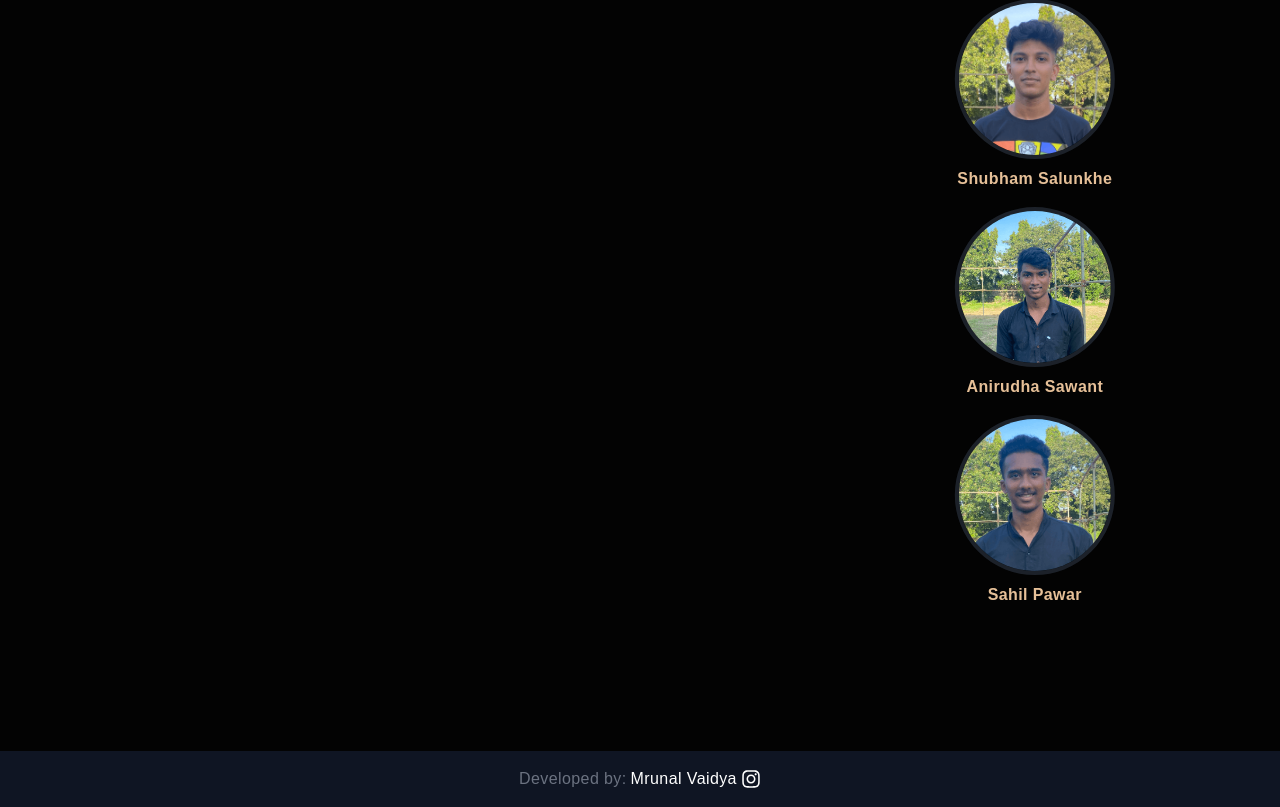
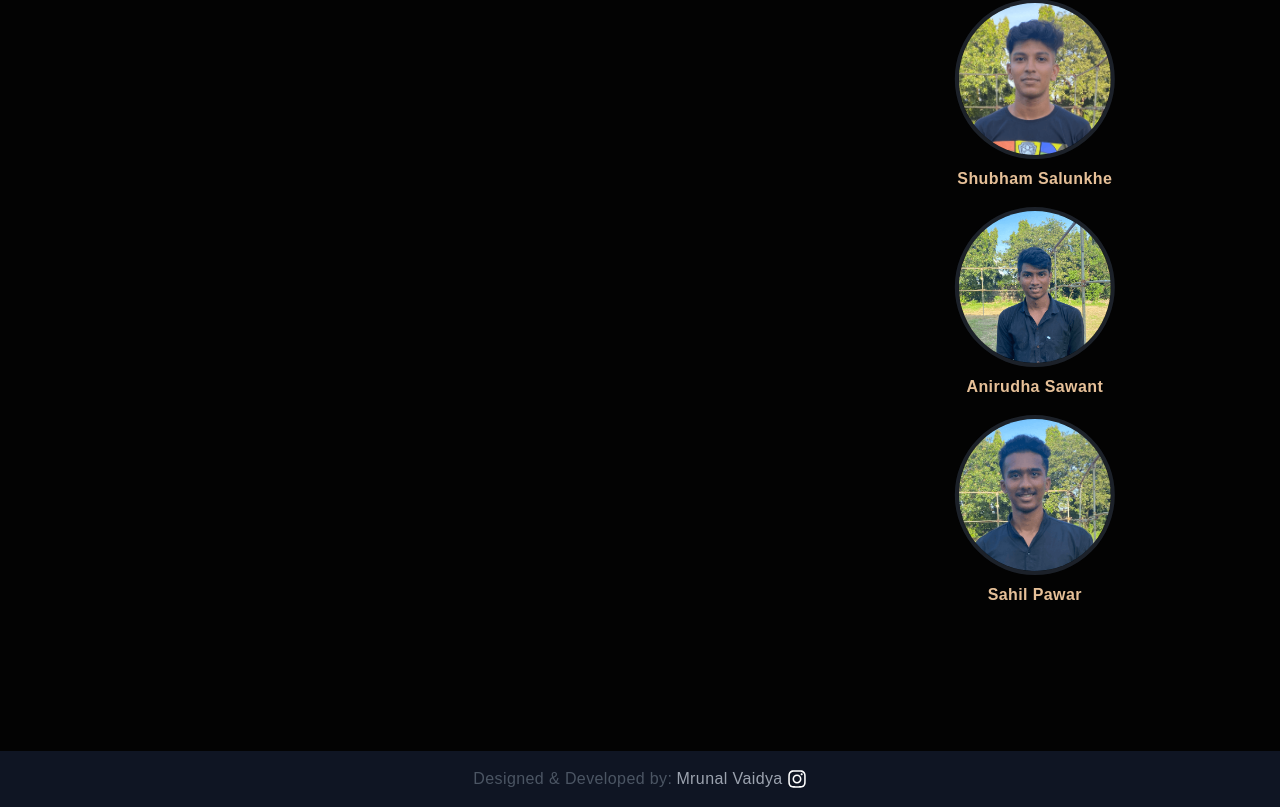
Before and after one commit to MrunalVaidya0715/sparx-website, a Next.js app in the folder sparx-web-app/: page / in a window 1280 px wide. Shown: the part 3079-3886 px from the top of the page. Built offline with nearby package versions, Linux system fonts and the light colour scheme.

Commit message:
Footer Details

```diff
--- a/sparx-web-app/components/Footer.jsx
+++ b/sparx-web-app/components/Footer.jsx
@@ -4,11 +4,11 @@ import { FaInstagram } from 'react-icons/fa'
 
 const Footer = () => {
     return (
-        <div className=' text-gray-500 flex w-full justify-center items-center mt-20 bg-gray-900/90 p-4'>
-            <p>Developed by: </p>
+        <div className=' text-gray-600 flex w-full justify-center items-center mt-20 bg-gray-900/90 p-4'>
+            <p>Designed & Developed by: </p>
             <Link href='https://instagram.com/mru.v_?igshid=YmMyMTA2M2Y='>
             <div className=' flex items-center'>
-                <p className=' font-thin ml-1 text-gray-400 text-md'><span className=' text-white'> Mrunal Vaidya</span></p>
+                <p className=' font-thin ml-1 text-gray-400 text-md'><span className=' text-gray-400'> Mrunal Vaidya</span></p>
                 <FaInstagram className=' text-white ml-1' size={20} />
             </div>
             </Link>
```
